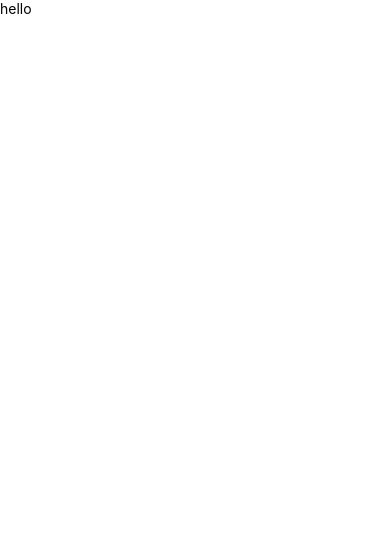
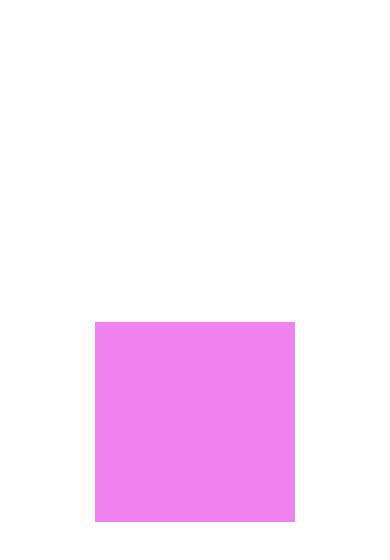
Before and after one commit to zpdl95/langApp, a React Native app: screen / in a window 390 px wide. Shown: the top 560 px of the page. Built offline with nearby package versions, Linux system fonts and the light colour scheme.

Commit message:
#4.2 Manual Animations

```diff
--- a/App.js
+++ b/App.js
@@ -1,11 +1,37 @@
-import React from "react";
-import { View, Text } from "react-native";
+import React, { useEffect, useState } from "react";
 import styled from "styled-components/native";
 
+const Container = styled.View`
+  flex: 1;
+  justify-content: center;
+  align-items: center;
+`;
+const Box = styled.TouchableOpacity`
+  background-color: violet;
+  width: 200px;
+  height: 200px;
+`;
+
 export default function App() {
+  const [y, setY] = useState(0); /* y좌표값 저장 */
+  const [intervalId, setIntervalId] = useState(null); /* 인터벌 id 저장 */
+  const moveUp = () => {
+    const id = setInterval(
+      () => setY((prev) => prev + 1),
+      10
+    ); /* 매초 y값 변경 */
+    setIntervalId(id);
+  };
+  console.log("rendering...");
+  useEffect(() => {
+    /* y값이 200이 되면 인터벌 삭제 */
+    if (y === 200) {
+      clearInterval(intervalId);
+    }
+  }, [y, intervalId]);
   return (
-    <View>
-      <Text>hello</Text>
-    </View>
+    <Container>
+      <Box onPress={moveUp} style={{ transform: [{ translateY: -y }] }}></Box>
+    </Container>
   );
 }
--- a/package.json
+++ b/package.json
@@ -9,6 +9,8 @@
     "web": "expo start --web"
   },
   "dependencies": {
+    "@types/styled-components": "^5.1.18",
+    "@types/styled-components-react-native": "^5.1.3",
     "expo": "~44.0.1",
     "expo-splash-screen": "~0.14.1",
     "expo-status-bar": "~1.2.0",
```
Also changed, not shown: 2 other files (tests, documents, lock files or other folders).
